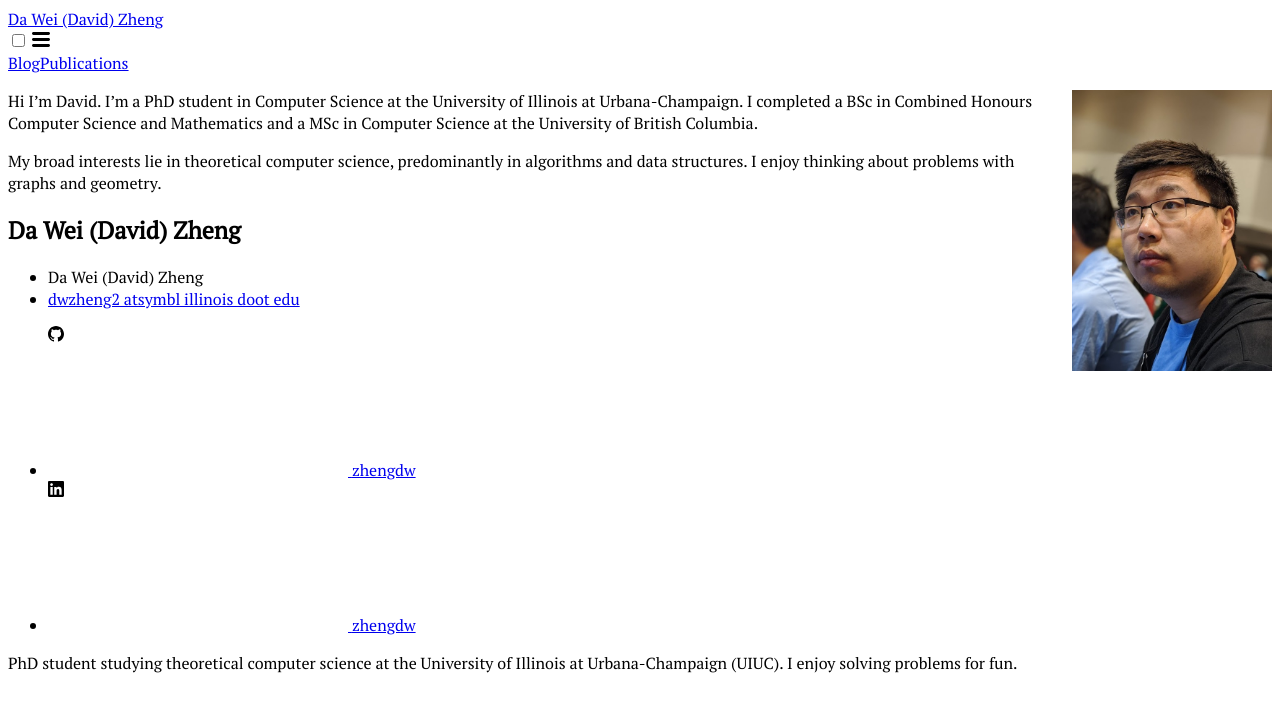
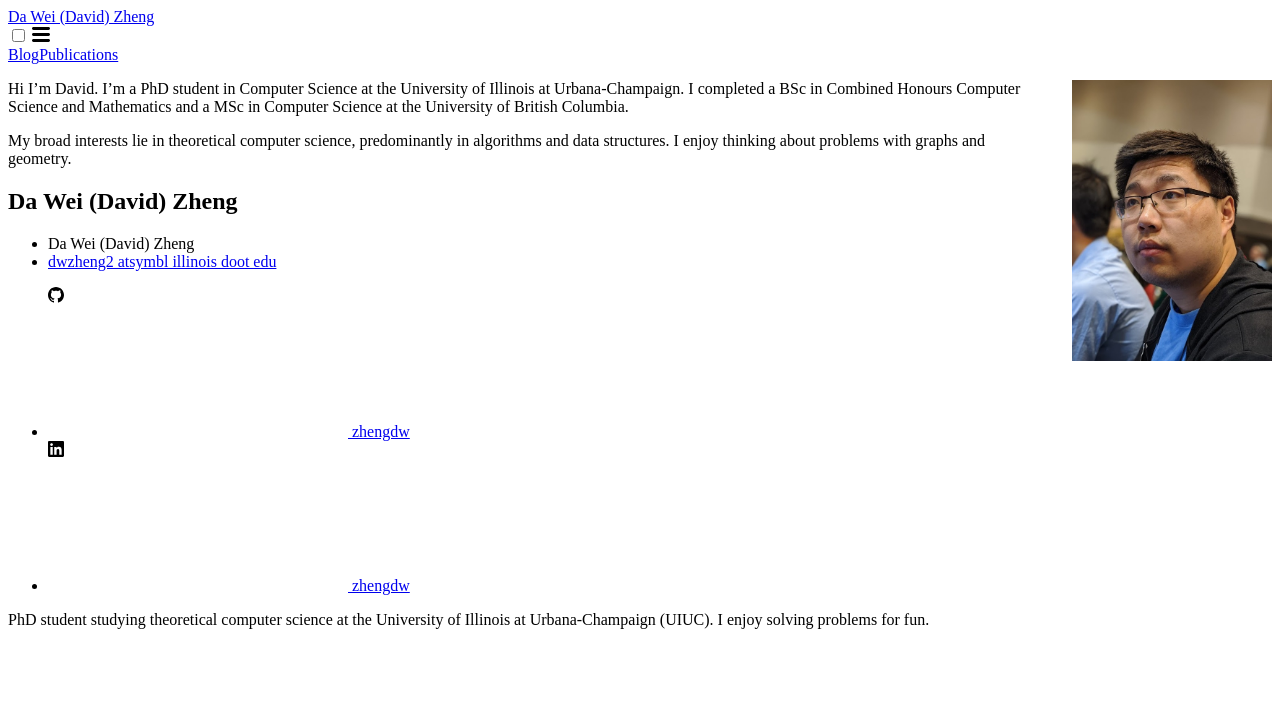
Before and after one commit to Zhengdw/zhengdw.github.io, a Jekyll site: the page built from index.markdown, in a window 1280 px wide. Shown: the top 712 px of the page. Built offline with Jekyll 4.4.1, drawn with Linux system fonts in a browser that asks for light colours.

Commit message:
removed font line

```diff
--- a/assets/main.scss
+++ b/assets/main.scss
@@ -1,10 +1,6 @@
 ---
 # Only the main Sass file needs front matter (the dashes are enough)
 ---
-
-* {
-    font-family: "PT Serif", serif !important;
-}
 
 pubitem {
   margin: 2em 0;
```
